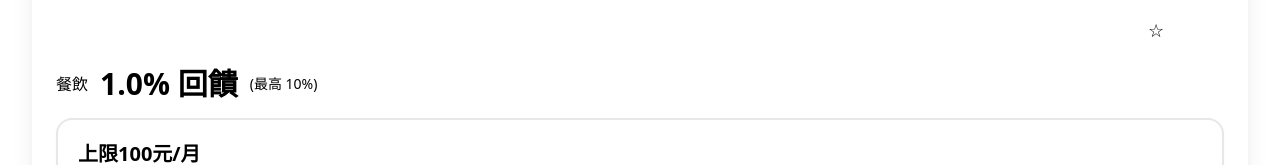
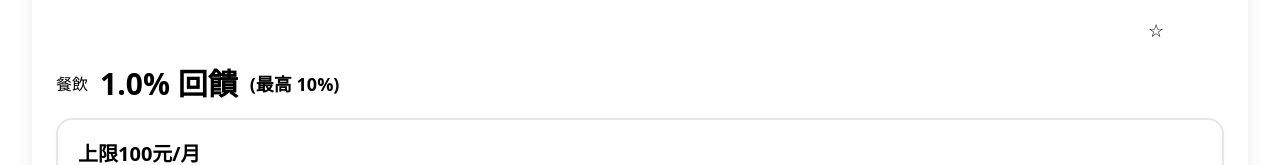
Before and after one commit to z80020100/moneier, a React (Vite) app: page / in a window 1280 px wide. Both pictures are taken after a click on the button "餐飲". Shown: the part 374-539 px from the top of the page. Built offline with nearby package versions, Linux system fonts and the light colour scheme.

Commit message:
Improve cashback rate visibility and progress bar display
- Make maximum rate percentage more prominent with larger font
- Show progress bar for all conditions, not just multiple conditions

```diff
--- a/src/components/CardItem.tsx
+++ b/src/components/CardItem.tsx
@@ -161,7 +161,7 @@ export function CardItem({
                   >
                     {actualRate.toFixed(1)}% 回饋
                   </div>
-                  <div className="text-sm text-base-content/60">
+                  <div className="text-base sm:text-lg font-semibold text-base-content/80">
                     (最高 {benefit.maxRate}%)
                   </div>
                 </div>
@@ -181,8 +181,8 @@ export function CardItem({
                 </div>
               )}
 
-              {/* 條件進度條 - 只在有多個條件時顯示 */}
-              {hasMultipleConditions && !expired && (
+              {/* 條件進度條 */}
+              {benefit.conditions.length > 0 && !expired && (
                 <div className="mb-4">
                   <div className="flex justify-between items-center mb-2">
                     <div className="text-sm font-medium text-base-content/80">
```
